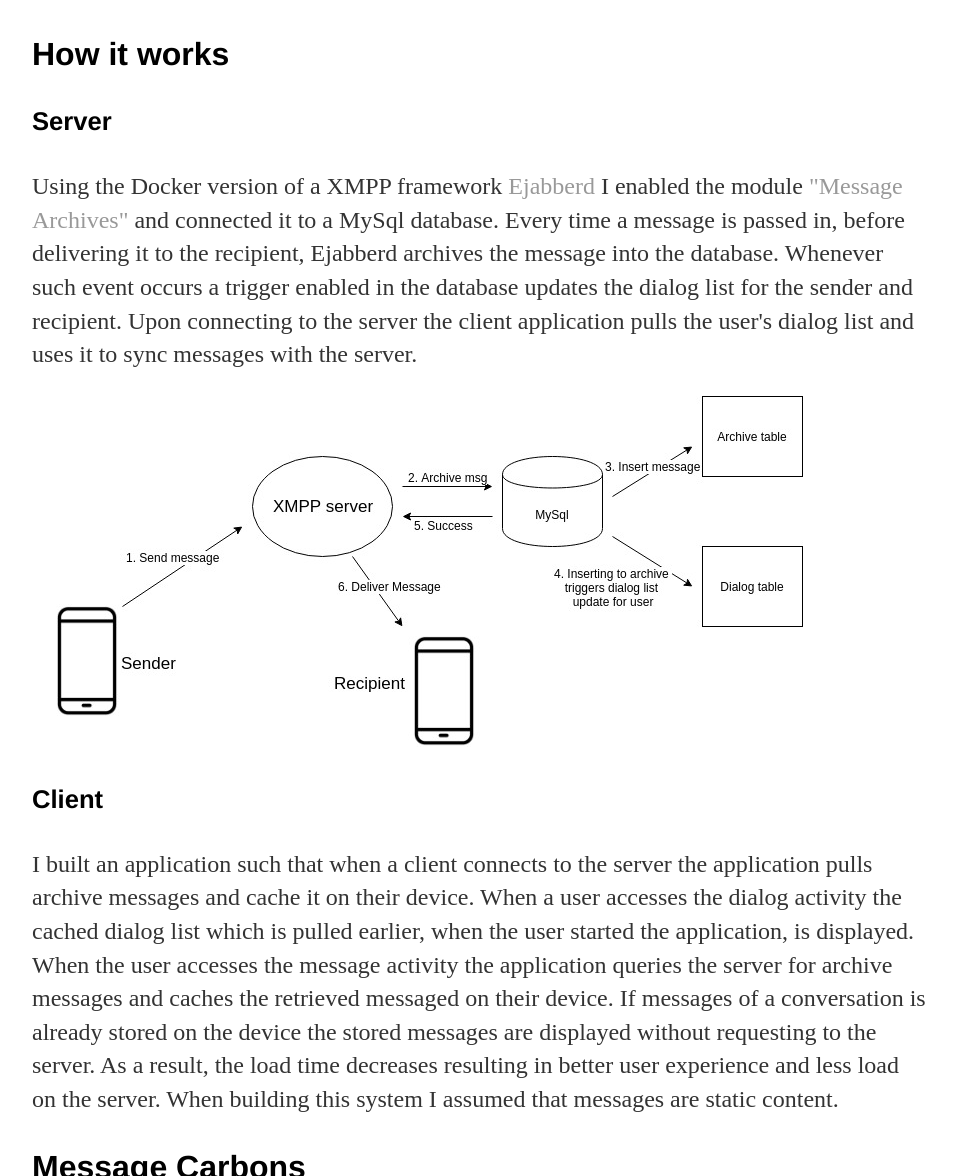
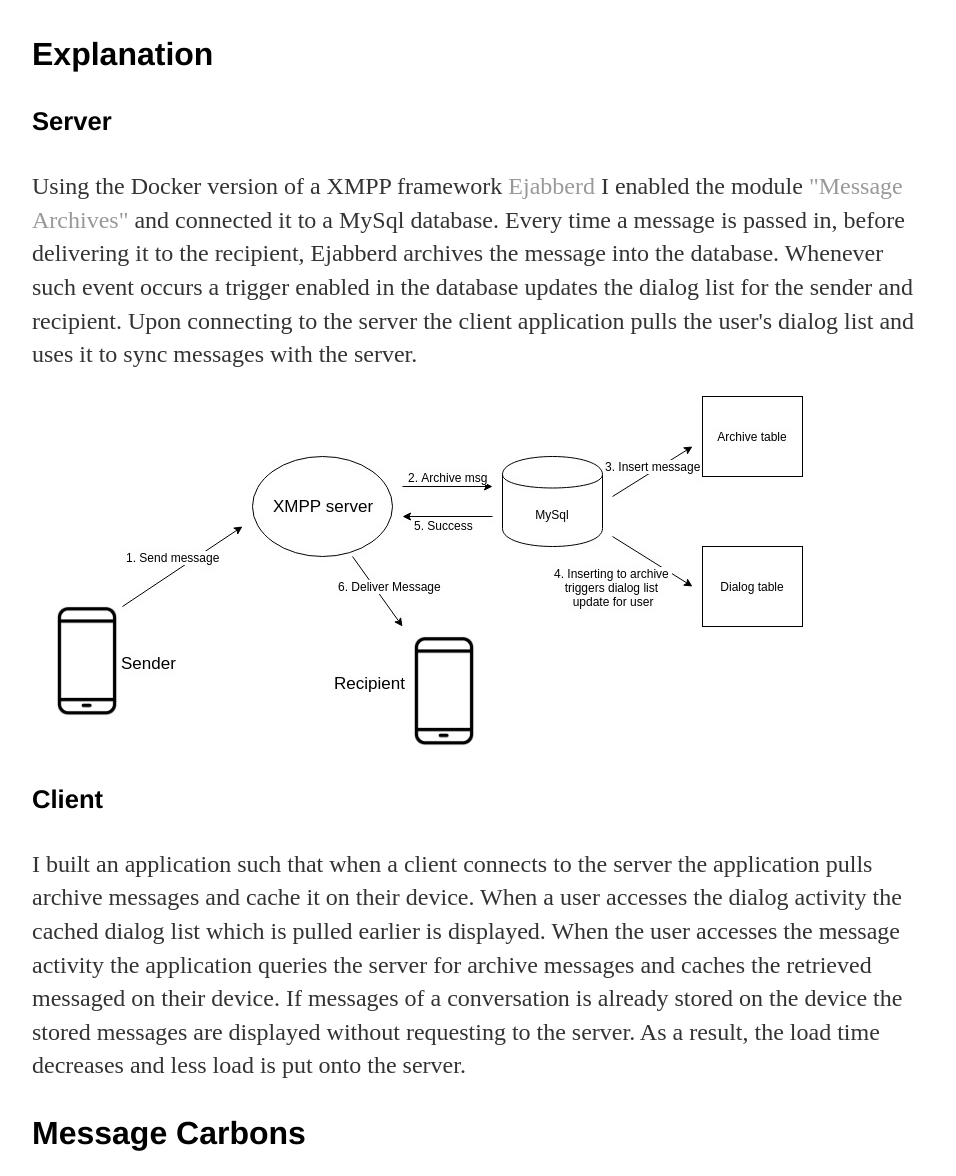
Before and after one commit to jcho7022/jcho7022.github.io, a Jekyll site: the page built from projects/chatbot/index.html, in a window 1280 px wide and 1400 px high, scrolled down 3137 px. Shown: the part 224-1400 px from the top of the window, without its empty margins (160-1116 px from the left). Built offline with Jekyll 4.4.1, drawn with Linux system fonts in a browser that asks for light colours.

Commit message:
Update index.html

```diff
--- a/projects/chatbot/index.html
+++ b/projects/chatbot/index.html
@@ -32,7 +32,7 @@ Front-end: Android(Java), Sqlite, XMPP(<a href="https://github.com/igniterealtim
 
 <h3>Message Syncing Between Devices using <a href="https://xmpp.org/extensions/xep-0313.html">Message Archives</a>, HTTP</h3>
 <iframe  width="1000" height="680" src="https://www.youtube.com/embed/B7QSXHUyd3U" frameborder="0" allow="accelerometer; autoplay; encrypted-media; gyroscope; picture-in-picture" allowfullscreen></iframe>
-<h3>How it works</h3>
+<h3>Explanation</h3>
 <h4>Server</h4>
 <p>Using the Docker version of a XMPP framework <a href="https://www.ejabberd.im/">Ejabberd</a> I enabled the module
  <a href="https://xmpp.org/extensions/xep-0313.html">"Message Archives"</a> and
@@ -42,11 +42,10 @@ Upon connecting to the server the client application pulls the user's dialog lis
 <img src="archive_message_diagram.jpg" alt="archive message diagram">
 <h4>Client</h4>
 <p>I built an application such that when a client connects to the server the application pulls archive messages and cache it on their device.
-When a user accesses the dialog activity the cached dialog list which is pulled earlier, when the user started the application, is displayed.
+When a user accesses the dialog activity the cached dialog list which is pulled earlier is displayed.
 When the user accesses the message activity the application queries the server for archive messages and caches the retrieved messaged on their device.
 If messages of a conversation is already stored on the device the stored messages are displayed without requesting to the server.
-As a result, the load time decreases resulting in better user experience and less load on the server. When building this system I assumed that
-messages are static content.</p>
+As a result, the load time decreases and less load is put onto the server.</p>
 
 
 <h3>Message Carbons</h3>
@@ -55,7 +54,6 @@ messages are static content.</p>
 
 <h3>Sending Images, User profile</h3>
 <iframe  width="1000" height="680" src="https://www.youtube.com/embed/dOUVLUR15P0" frameborder="0" allow="accelerometer; autoplay; encrypted-media; gyroscope; picture-in-picture" allowfullscreen></iframe>
-<h3>How It Works</h3>
 <p>When sending a photo via messenger the user first uploads photos
 on the server which only the sender and recipient has permission to view.
  Afterwards, the user sends a message that has a special tag containing the uri of the uploaded image.
```
